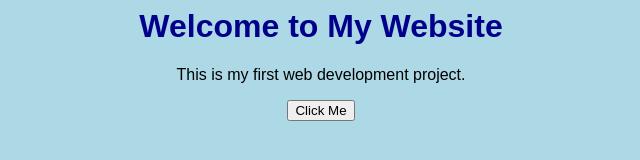
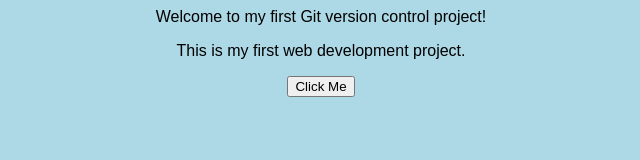
Before and after one commit to gauripachauri09-tech/MyWebProject, a plain HTML site: page index.html in a window 1280 px wide. Shown: the whole page, without its empty margins (319-959 px from the left). Drawn offline with Linux system fonts and the light colour scheme.

Commit message:
Updated website content

```diff
--- a/index.html
+++ b/index.html
@@ -5,7 +5,7 @@
     <link rel="stylesheet" href="style.css">
 </head>
 <body>
-    <h1>Welcome to My Website</h1>
+   <p>Welcome to my first Git version control project!</p>
     <p>This is my first web development project.</p>
     <button onclick="showMessage()">Click Me</button>
 
```
